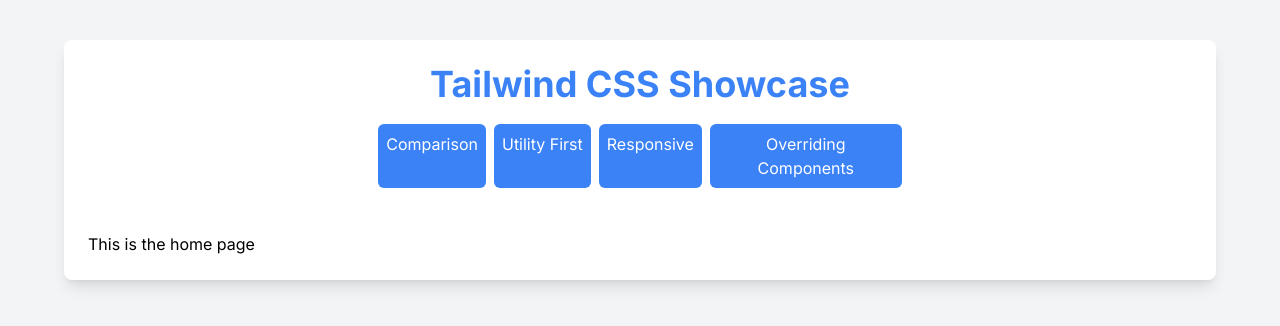
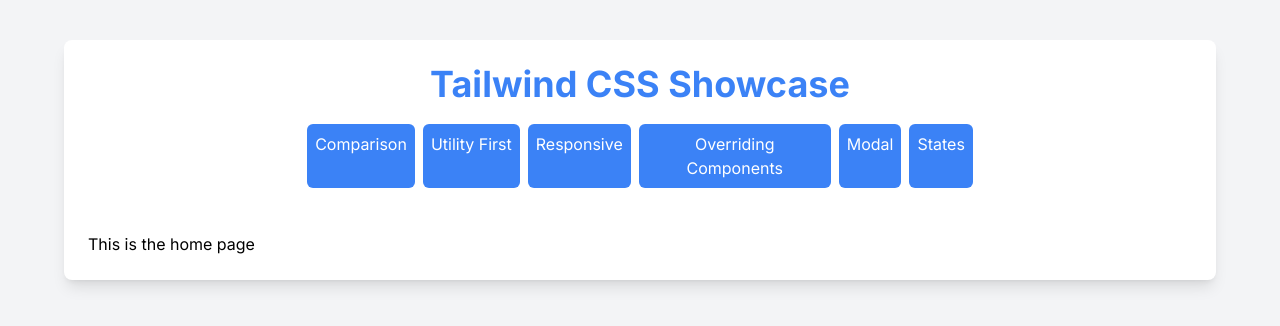
Before and after one commit to arvinsim/introduction-to-tailwindcss, a Next.js app: page / in a window 1280 px wide. Shown: the top 326 px of the page. Built offline with nearby package versions, Linux system fonts and the light colour scheme.

Commit message:
feat: add more links and pages

```diff
--- a/src/app/_components/Button.tsx
+++ b/src/app/_components/Button.tsx
@@ -1,5 +1,5 @@
 interface ButtonProps {
-  className?: string
+  className?: string;
 }
 
 export function Button({
@@ -7,8 +7,10 @@
   children,
 }: React.PropsWithChildren<ButtonProps>) {
   return (
-    <button className={`bg-viki-blue-800 p-2 rounded-md ${className}`}>
+    <button
+      className={`bg-viki-blue-800 p-2 rounded-md w-6/12 md:w-max ${className}`}
+    >
       {children}
     </button>
-  )
+  );
 }
--- a/src/app/layout.tsx
+++ b/src/app/layout.tsx
@@ -33,6 +33,14 @@
       href: "/overriding-components",
       label: "Overriding Components",
     },
+    {
+      href: "/modal",
+      label: "Modal",
+    },
+    {
+      href: "/states",
+      label: "States",
+    },
   ];
 
   return (
--- a/src/app/overriding-components/page.tsx
+++ b/src/app/overriding-components/page.tsx
@@ -2,20 +2,18 @@
 import { Section } from "../_components/Section";
 import { SectionHeading } from "../_components/SectionHeading";
 
-export function OverridingComponentsPage() {
+function OverridingComponentsPage() {
   return (
     <Section>
       <SectionHeading>Overriding the styles of components</SectionHeading>
       <div className="flex flex-col gap-4 mb-4 items-center md:flex-row md:justify-center">
-        <Button className={"w-6/12 md:w-max"}>
-          This is the basic themed button
-        </Button>
-        <Button
-          className={"bg-viki-gray-800 italic rounded-none w-6/12 md:w-max"}
-        >
+        <Button>This is the basic themed button</Button>
+        <Button className={"bg-viki-gray-800 italic rounded-none"}>
           This is the same button but different style
         </Button>
       </div>
     </Section>
   );
 }
+
+export default OverridingComponentsPage;
```
